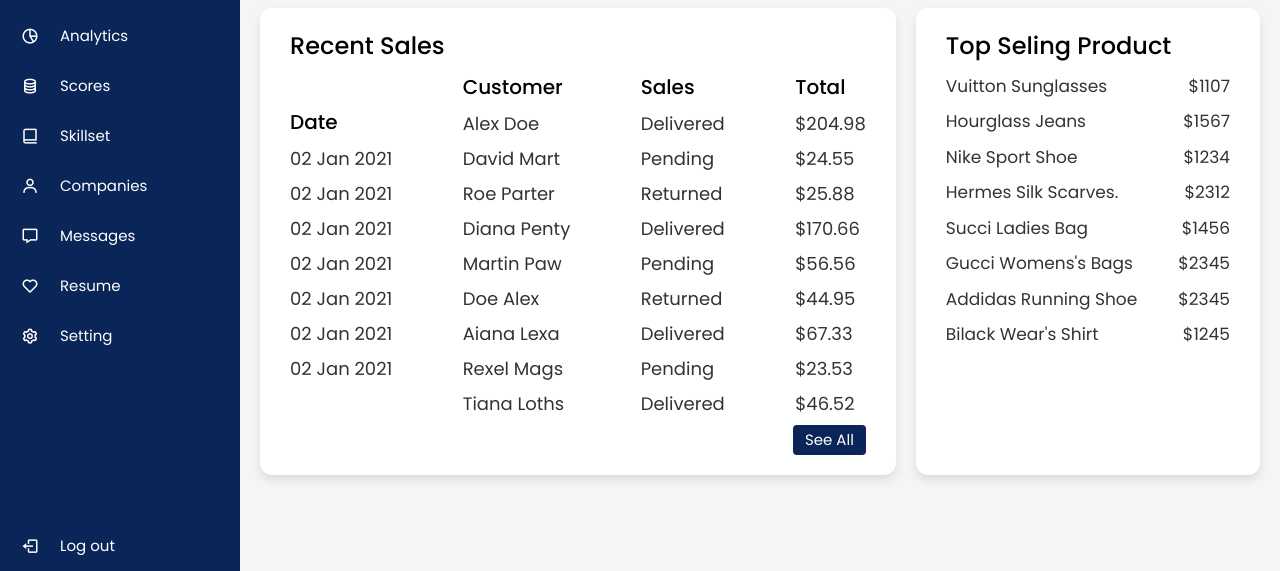
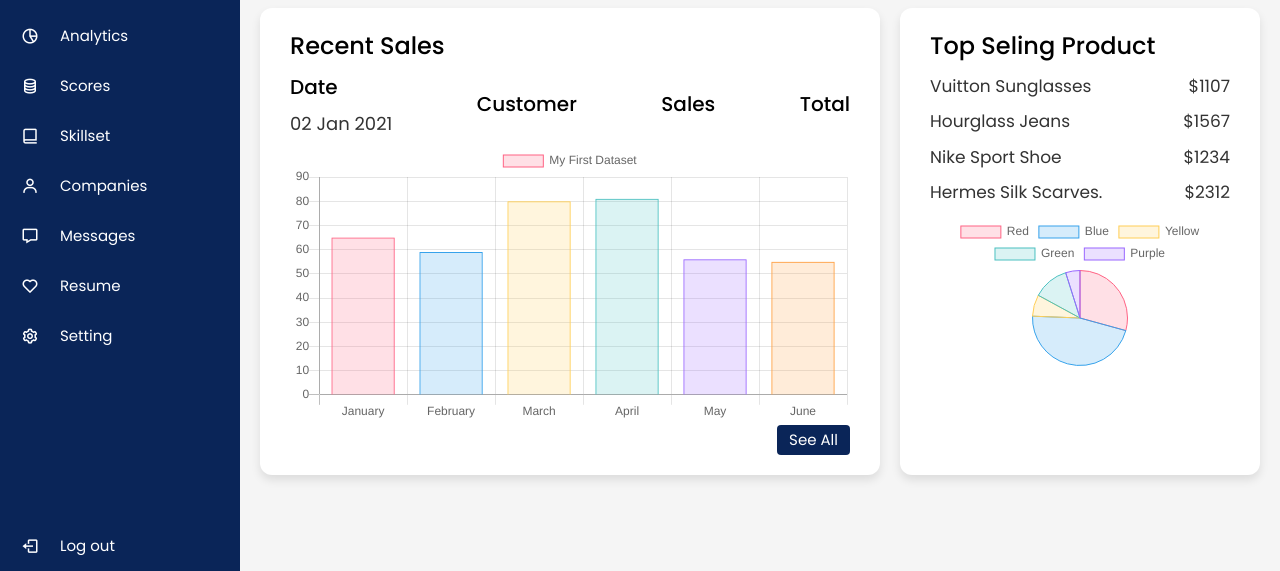
Before and after one commit to Sakshamgupta257/ecell_nitb_hack2k23__BinaryBeast, a website: page Frontend/DASH.Html in a window 1280 px wide. Shown: the part 229-800 px from the top of the page. Drawn offline with nearby package versions, Linux system fonts and the light colour scheme.

Commit message:
Added Graphs to dashboard

```diff
--- a/Frontend/DASH.Html
+++ b/Frontend/DASH.Html
@@ -5,7 +5,7 @@
 
     <link href='https://unpkg.com/boxicons@2.0.7/css/boxicons.min.css' rel='stylesheet'>
     <link href="https://cdnjs.cloudflare.com/ajax/libs/flowbite/1.6.3/flowbite.min.css" rel="stylesheet" />
-  <script src="https://cdn.jsdelivr.net/npm/chart.js@2.9.3/dist/Chart.min.js"></script>
+    <script src="https://cdn.jsdelivr.net/npm/chart.js@2.9.3/dist/Chart.min.js"></script>
      <meta name="viewport" content="width=device-width, initial-scale=1.0">
    </head>
    <style>
@@ -580,54 +580,23 @@ nav .profile-details i{
             <ul class="details">
               <li class="topic">Date</li>
               <li><a href="#">02 Jan 2021</a></li>
-              <li><a href="#">02 Jan 2021</a></li>
-              <li><a href="#">02 Jan 2021</a></li>
-              <li><a href="#">02 Jan 2021</a></li>
-              <li><a href="#">02 Jan 2021</a></li>
-              <li><a href="#">02 Jan 2021</a></li>
-              <li><a href="#">02 Jan 2021</a></li>
             </ul>
             <ul class="details">
             <li class="topic">Customer</li>
-            <li><a href="#">Alex Doe</a></li>
-            <li><a href="#">David Mart</a></li>
-            <li><a href="#">Roe Parter</a></li>
-            <li><a href="#">Diana Penty</a></li>
-            <li><a href="#">Martin Paw</a></li>
-            <li><a href="#">Doe Alex</a></li>
-            <li><a href="#">Aiana Lexa</a></li>
-            <li><a href="#">Rexel Mags</a></li>
-             <li><a href="#">Tiana Loths</a></li>
           </ul>
           <ul class="details">
             <li class="topic">Sales</li>
-            <li><a href="#">Delivered</a></li>
-            <li><a href="#">Pending</a></li>
-            <li><a href="#">Returned</a></li>
-            <li><a href="#">Delivered</a></li>
-            <li><a href="#">Pending</a></li>
-            <li><a href="#">Returned</a></li>
-            <li><a href="#">Delivered</a></li>
-             <li><a href="#">Pending</a></li>
-            <li><a href="#">Delivered</a></li>
           </ul>
           <ul class="details">
             <li class="topic">Total</li>
-            <li><a href="#">$204.98</a></li>
-            <li><a href="#">$24.55</a></li>
-            <li><a href="#">$25.88</a></li>
-            <li><a href="#">$170.66</a></li>
-            <li><a href="#">$56.56</a></li>
-            <li><a href="#">$44.95</a></li>
-            <li><a href="#">$67.33</a></li>
-             <li><a href="#">$23.53</a></li>
-             <li><a href="#">$46.52</a></li>
           </ul>
           </div>
+          <canvas id="myChart"></canvas>
           <div class="button">
             <a href="#">See All</a>
           </div>
         </div>
+
         <div class="top-sales box">
           <div class="title">Top Seling Product</div>
           <ul class="top-sales-details">
@@ -659,40 +628,16 @@ nav .profile-details i{
             </a>
             <span class="price">$2312</span>
           </li>
-          <li>
-            <a href="#">
-              <!--<img src="images/blueBag.jpg" alt="">-->
-              <span class="product">Succi Ladies Bag</span>
-            </a>
-            <span class="price">$1456</span>
-          </li>
-          <li>
-            <a href="#">
-              <!--<img src="images/bag.jpg" alt="">-->
-              <span class="product">Gucci Womens's Bags</span>
-            </a>
-            <span class="price">$2345</span>
-          <li>
-            <a href="#">
-              <!--<img src="images/addidas.jpg" alt="">-->
-              <span class="product">Addidas Running Shoe</span>
-            </a>
-            <span class="price">$2345</span>
-          </li>
-<li>
-            <a href="#">
-             <!--<img src="images/shirt.jpg" alt="">-->
-              <span class="product">Bilack Wear's Shirt</span>
-            </a>
-            <span class="price">$1245</span>
-          </li>
           </ul>
+
+<canvas id="myPieChart" class="mt-2"></canvas>
         </div>
       </div>
     </div>
 
     </div>
   </section>
+
 
   <script>
    let sidebar = document.querySelector(".sidebar");
@@ -704,6 +649,82 @@ sidebarBtn.onclick = function() {
 }else
   sidebarBtn.classList.replace("bx-menu-alt-right", "bx-menu");
 }
+
+var ctx = document.getElementById('myChart').getContext('2d');
+var myChart = new Chart(ctx, {
+    type: 'bar',
+    data: {
+        labels: ['January', 'February', 'March', 'April', 'May', 'June'],
+        datasets: [{
+            label: 'My First Dataset',
+            data: [65, 59, 80, 81, 56, 55],
+            backgroundColor: [
+                'rgba(255, 99, 132, 0.2)',
+                'rgba(54, 162, 235, 0.2)',
+                'rgba(255, 206, 86, 0.2)',
+                'rgba(75, 192, 192, 0.2)',
+                'rgba(153, 102, 255, 0.2)',
+                'rgba(255, 159, 64, 0.2)'
+            ],
+            borderColor: [
+                'rgba(255, 99, 132, 1)',
+                'rgba(54, 162, 235, 1)',
+                'rgba(255, 206, 86, 1)',
+                'rgba(75, 192, 192, 1)',
+                'rgba(153, 102, 255, 1)',
+                'rgba(255, 159, 64, 1)'
+            ],
+            borderWidth: 1
+        }]
+    },
+    options: {
+        scales: {
+            yAxes: [{
+                ticks: {
+                    beginAtZero: true
+                }
+            }]
+        }
+    }
+});
+
+var xValues = ["Italy", "France", "Spain", "USA", "Argentina"];
+var yValues = [55, 49, 44, 24, 15];
+var barColors = [
+  "#b91d47",
+  "#00aba9",
+  "#2b5797",
+  "#e8c3b9",
+  "#1e7145"
+];
+
+
+var ctx = document.getElementById('myPieChart').getContext('2d');
+var myPieChart = new Chart(ctx, {
+    type: 'pie',
+    data: {
+        labels: ['Red', 'Blue', 'Yellow', 'Green', 'Purple'],
+        datasets: [{
+            data: [12, 19, 3, 5, 2],
+            backgroundColor: [
+                'rgba(255, 99, 132, 0.2)',
+                'rgba(54, 162, 235, 0.2)',
+                'rgba(255, 206, 86, 0.2)',
+                'rgba(75, 192, 192, 0.2)',
+                'rgba(153, 102, 255, 0.2)'
+            ],
+            borderColor: [
+                'rgba(255, 99, 132, 1)',
+                'rgba(54, 162, 235, 1)',
+                'rgba(255, 206, 86, 1)',
+                'rgba(75, 192, 192, 1)',
+                'rgba(153, 102, 255, 1)'
+            ],
+            borderWidth: 1
+        }]
+    },
+    options: {}
+});
  </script>
 
 </body>
```
